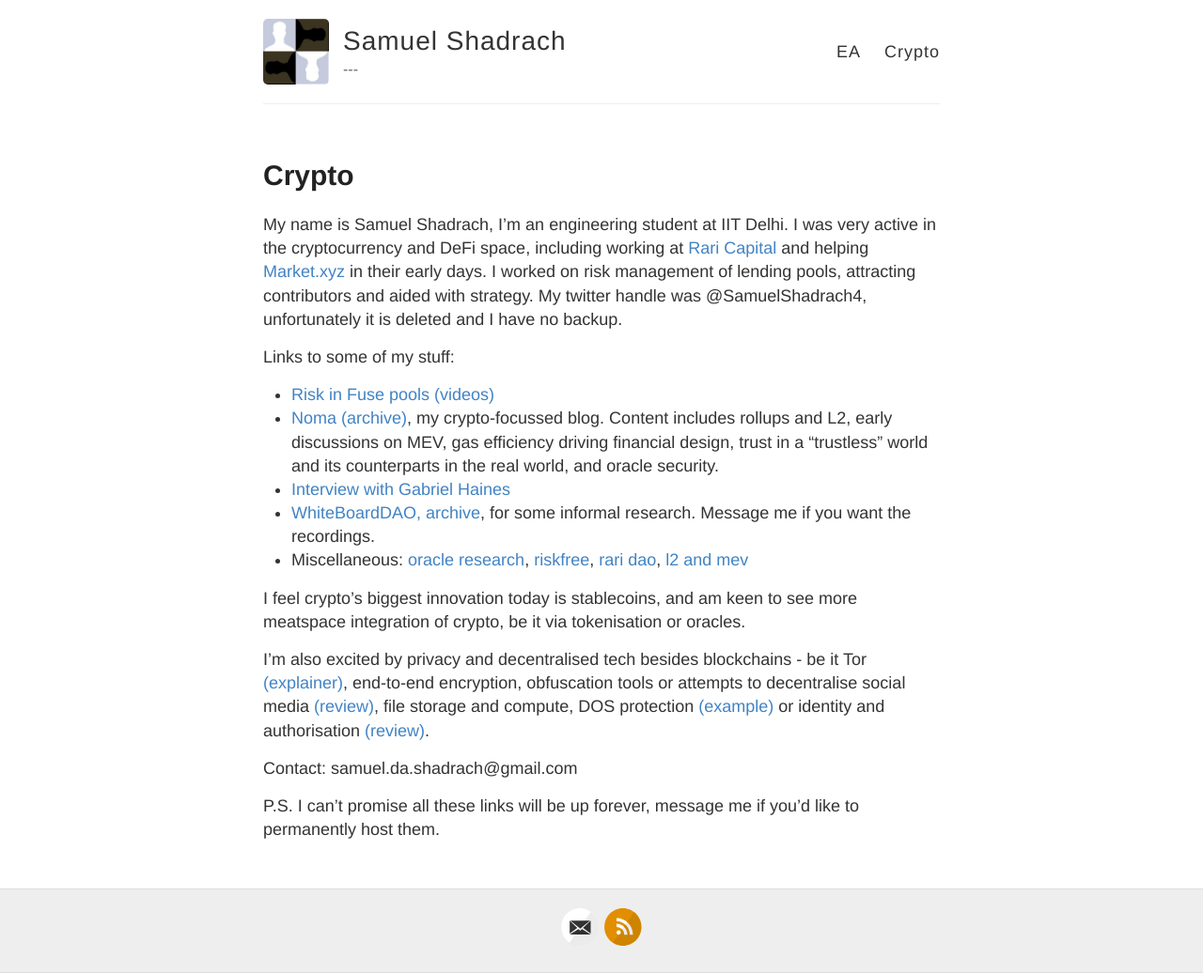
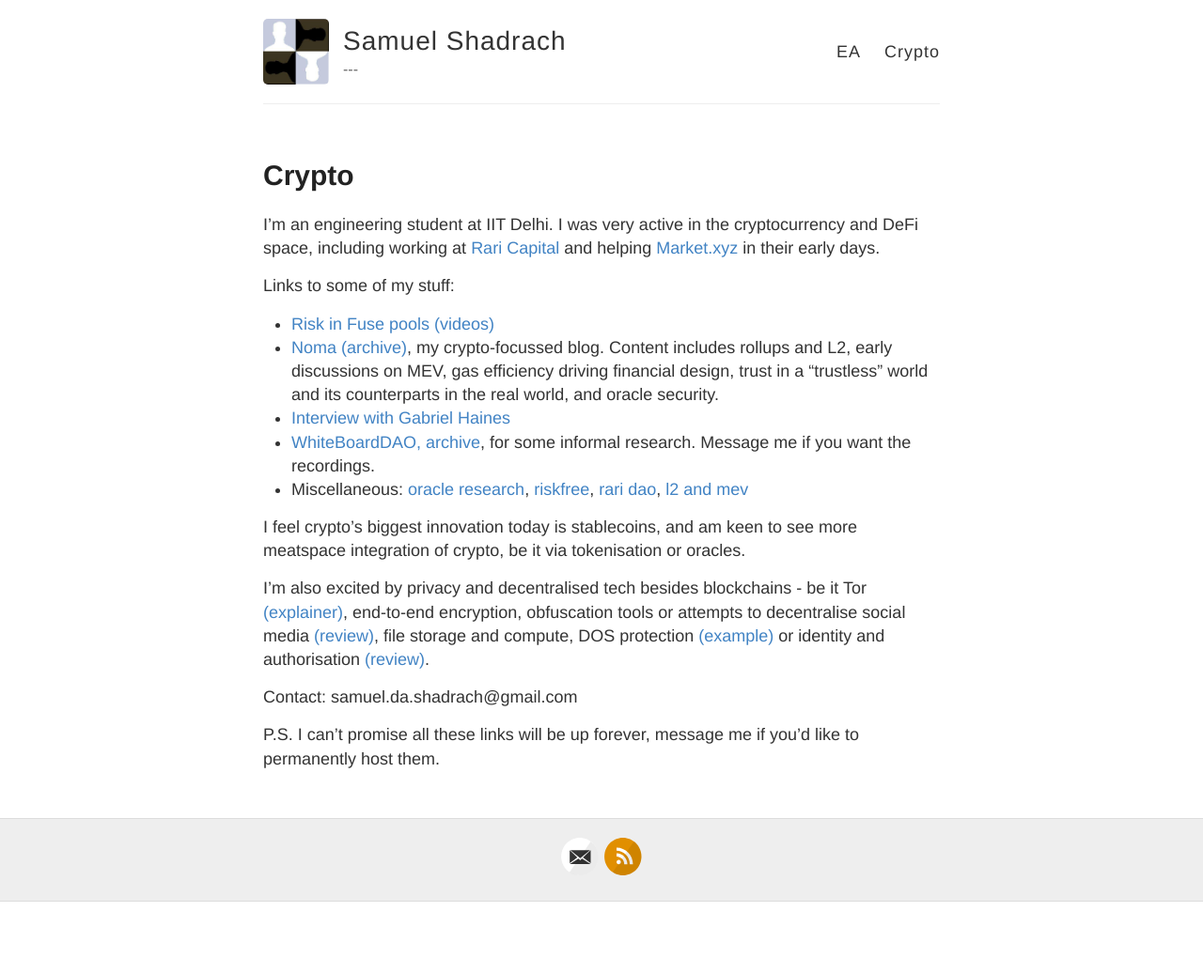
Before and after one commit to samueldashadrach/samueldashadrach.github.io, a Jekyll site: the page built from Crypto.md, in a window 1280 px wide. Shown: the whole page at 94% size. Built offline with Jekyll 4.4.1, drawn with Linux system fonts in a browser that asks for light colours; after the commit the page ends 960 px from its top, so only the background shows below that.

Commit message:
Update Crypto.md

```diff
--- a/Crypto.md
+++ b/Crypto.md
@@ -4,7 +4,7 @@ title: Crypto
 permalink: /Crypto/
 ---
 
-My name is Samuel Shadrach, I'm an engineering student at IIT Delhi. I was very active in the cryptocurrency and DeFi space, including working at [Rari Capital](http://rari.capital/) and helping [Market.xyz](http://market.xyz/) in their early days. I worked on risk management of lending pools, attracting contributors and aided with strategy. My twitter handle was @SamuelShadrach4, unfortunately it is deleted and I have no backup.
+I'm an engineering student at IIT Delhi. I was very active in the cryptocurrency and DeFi space, including working at [Rari Capital](http://rari.capital/) and helping [Market.xyz](http://market.xyz/) in their early days.
 
 Links to some of my stuff:
 
```
